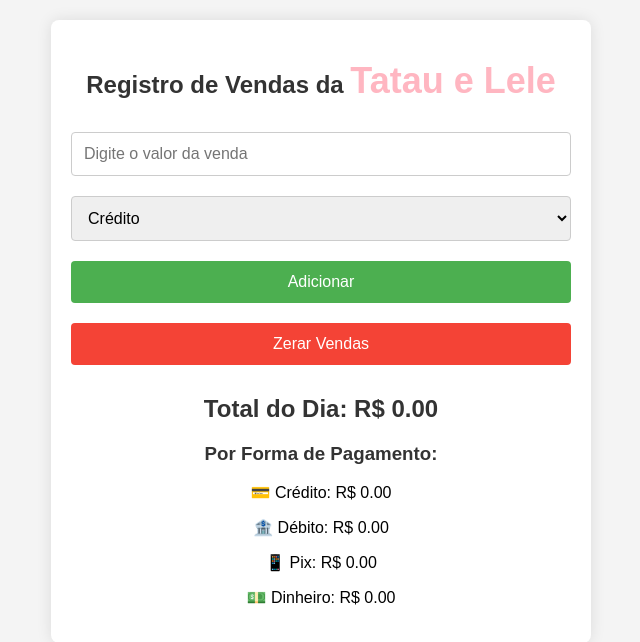
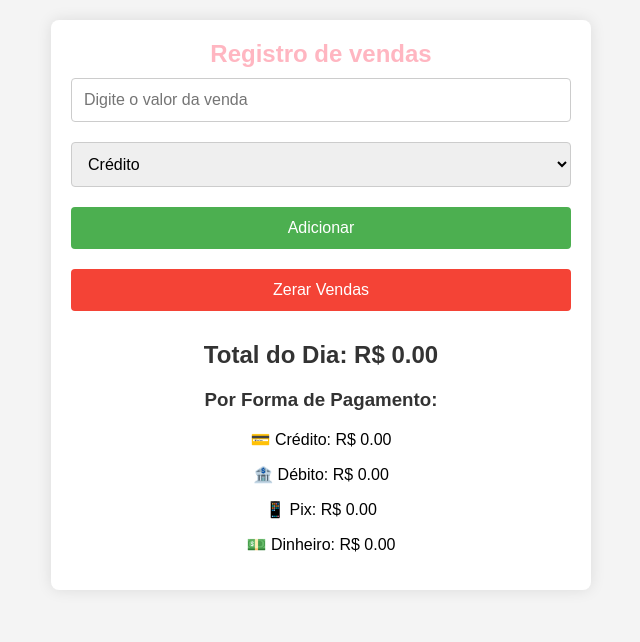
Before and after one commit to Elian-Cardoso/Elian.github.io, a plain HTML site: page index.html in a window 1280 px wide. Shown: the whole page, without its empty margins (319-959 px from the left). Drawn offline with Linux system fonts and the light colour scheme.

Commit message:
Update index.html

```diff
--- a/index.html
+++ b/index.html
@@ -9,7 +9,7 @@
 <body>
 
     <div class="container">
-        <h2>Registro de Vendas da <span class="destaque">Tatau e Lele </span></h2>
+        <span class="destaque">Registro de vendas </span>
 
         <!-- Campo de entrada para o valor da venda -->
         <input type="number" id="valor" placeholder="Digite o valor da venda">
```
